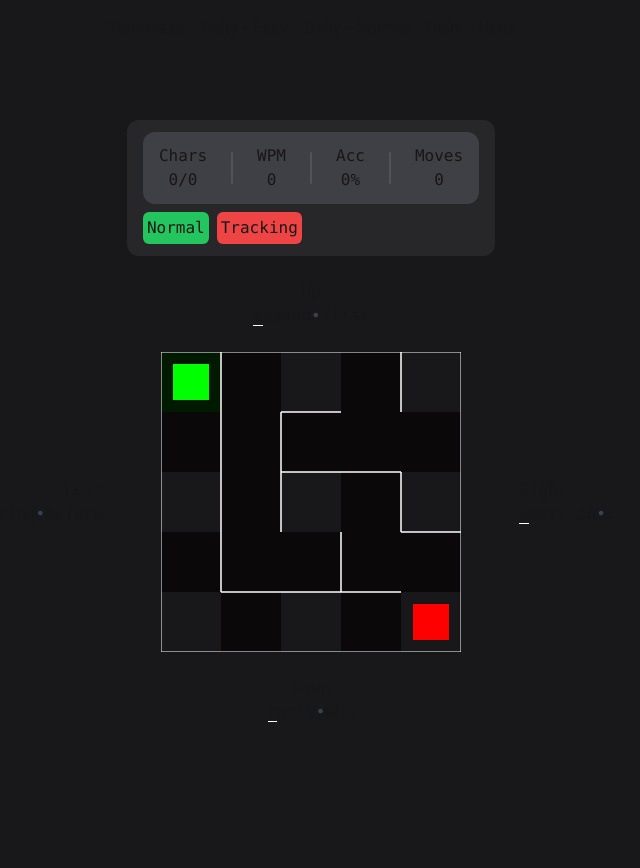
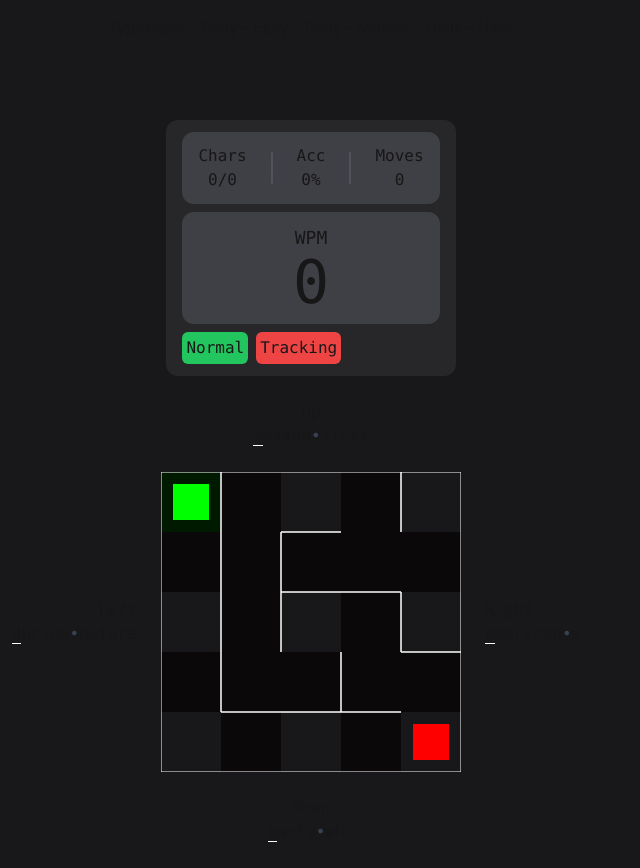
Before and after one commit to ThugRaven/type-maze, a Next.js app: page /daily/easy in a window 1280 px wide. Shown: the whole page, without its empty margins (329-969 px from the left). Before the commit the page ends 800 px from the top, so only its background shows below. Built offline with nearby package versions, Linux system fonts and the light colour scheme.

Commit message:
feat: change wpm styles

```diff
--- a/components/TypingController/TypingController.tsx
+++ b/components/TypingController/TypingController.tsx
@@ -215,7 +215,9 @@ export default function TypingController({
 			? (endTime.getTime() - startTime.getTime()) / 1000
 			: 0;
 
-		const currentWpm = newTotalCorrectChars / 5 / (totalTime / 60);
+		const currentWpm =
+			totalTime != 0 ? newTotalCorrectChars / 5 / (totalTime / 60) : 0;
+
 		console.log(
 			startTime,
 			endTime,
@@ -328,13 +330,6 @@ export default function TypingController({
 					</div>
 					<div className="flex w-0.5 bg-zinc-600 rounded-full flex-shrink-0 my-2"></div>
 					<div className="flex flex-col justify-between items-center">
-						<div>WPM</div>
-						<div title={`${Math.round(wpm * 100) / 100} Words Per Minute`}>
-							{Math.round(wpm)}
-						</div>
-					</div>
-					<div className="flex w-0.5 bg-zinc-600 rounded-full flex-shrink-0 my-2"></div>
-					<div className="flex flex-col justify-between items-center">
 						<div>Acc</div>
 						<div title={`${Math.round(totalAccuracy * 100)}% accuracy`}>
 							{Math.round(totalAccuracy * 100)}%
@@ -344,6 +339,18 @@ export default function TypingController({
 					<div className="flex flex-col justify-between items-center">
 						<div>Moves</div>
 						<div>{moves}</div>
+					</div>
+				</div>
+
+				<div className="flex justify-center gap-6 bg-zinc-700 rounded-xl px-4 py-3">
+					<div className="flex flex-col justify-between items-center">
+						<div className="text-lg">WPM</div>
+						<div
+							className="text-6xl"
+							title={`${Math.round(wpm * 100) / 100} Words Per Minute`}
+						>
+							{Math.round(wpm)}
+						</div>
 					</div>
 				</div>
 
```
